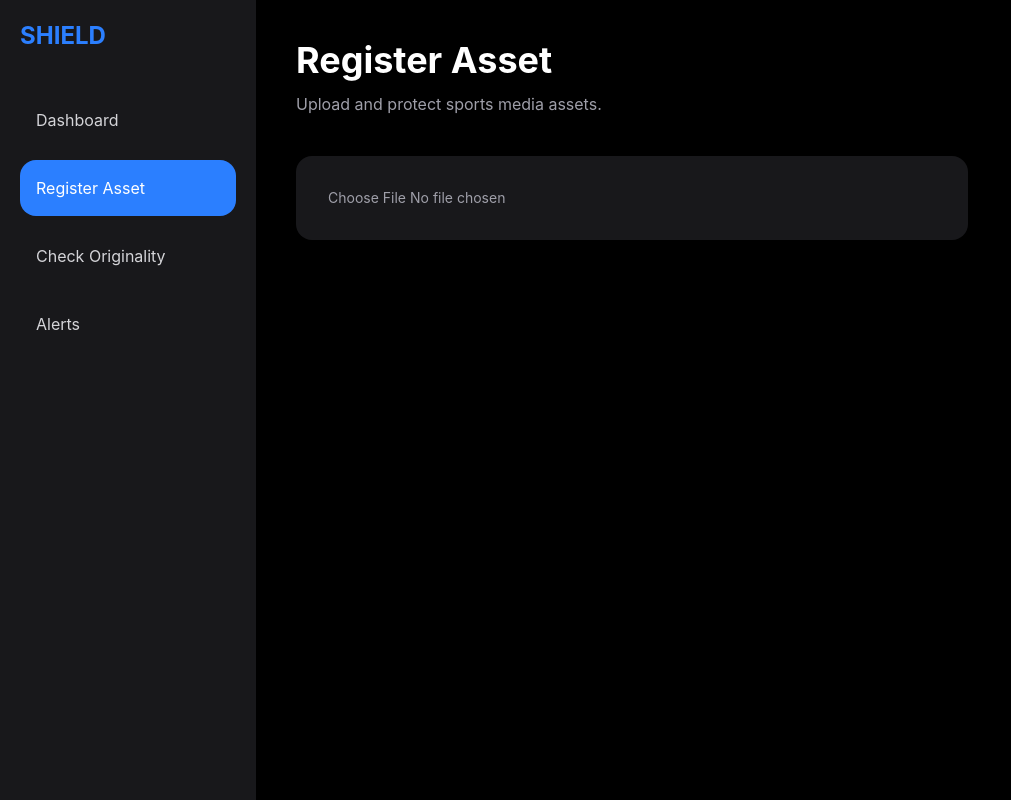
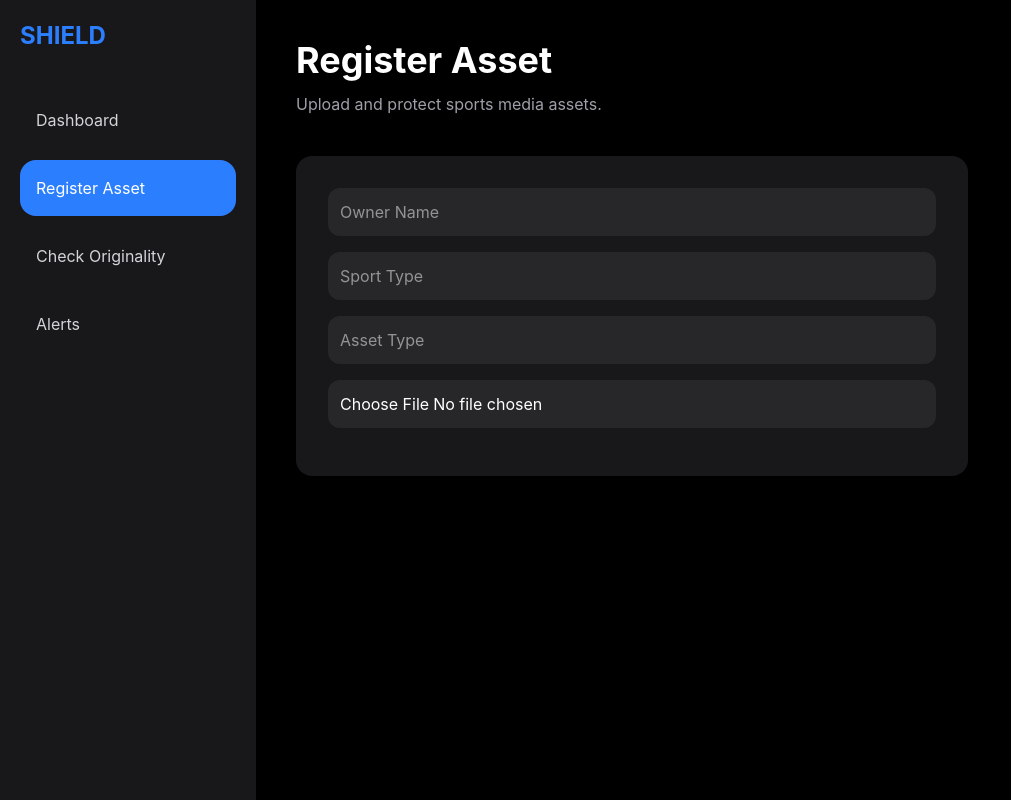
Before and after one commit to khubi07/Shield, a React app in the folder frontend/: page /register-asset in a window 1280 px wide. Shown: the whole page, without its empty margins (0-1011 px from the left). Built offline with nearby package versions, Linux system fonts and the light colour scheme; the HTML template or start-up script is replaced by a standard one.

Commit message:
metadata fully working

```diff
--- a/frontend/src/pages/RegisterAsset.jsx
+++ b/frontend/src/pages/RegisterAsset.jsx
@@ -11,6 +11,15 @@ function RegisterAsset() {
   const [error, setError] = useState("")
 
   const [registrationResult, setRegistrationResult] = useState(null)
+
+  // Stores asset owner
+  const [ownerName, setOwnerName] = useState("")
+
+  // Stores sports category
+  const [sportType, setSportType] = useState("")
+
+  // Stores media type
+  const [assetType, setAssetType] = useState("")
 
   return (
     <div>
@@ -28,18 +37,77 @@ function RegisterAsset() {
           max-w-2xl
         ">
 
+          {/* Owner name */}
+          <input
+            type="text"
+            placeholder="Owner Name"
+            value={ownerName}
+            onChange={(e) => {
+              setOwnerName(e.target.value)
+            }}
+            className="
+              w-full
+              mb-4
+              p-3
+              rounded-xl
+              bg-zinc-800
+              text-white
+            "
+          />
+
+          {/* Sport type */}
+          <input
+            type="text"
+            placeholder="Sport Type"
+            value={sportType}
+            onChange={(e) => {
+              setSportType(e.target.value)
+            }}
+            className="
+              w-full
+              mb-4
+              p-3
+              rounded-xl
+              bg-zinc-800
+              text-white
+            "
+          />
+
+          {/* Asset category */}
+          <input
+            type="text"
+            placeholder="Asset Type"
+            value={assetType}
+            onChange={(e) => {
+              setAssetType(e.target.value)
+            }}
+            className="
+              w-full
+              mb-4
+              p-3
+              rounded-xl
+              bg-zinc-800
+              text-white
+            "
+          />
+
+          {/* File upload */}
           <input
             type="file"
             accept="image/*"
+            onChange={(e) => {
+              if (e.target.files && e.target.files[0]) {
+                setImage(e.target.files[0])
+              }
+            }}
             className="
-            block
               w-full
-            text-sm
-            text-zinc-400
+              mb-4
+              p-3
+              rounded-xl
+              bg-zinc-800
+              text-white
             "
-          onChange={(e) => {
-            setImage(e.target.files[0])
-}}
           />
 
         </div>
@@ -77,7 +145,18 @@ function RegisterAsset() {
                     setError("")
                     setLoading(true)
                     const formData = new FormData()
+                    // Upload image
                     formData.append("file", image)
+
+                    // Upload owner metadata
+                    formData.append("owner_name", ownerName)
+
+                    // Upload sports category
+                    formData.append("sport_type", sportType)
+
+                    // Upload media category
+                    formData.append("asset_type", assetType)
+
                     const response = await api.post(
                       "/register-asset",
                       formData
```
Also changed, not shown: 2 other files (tests, documents, lock files or other folders). Lines whose indentation alone changed are shown as unchanged.
